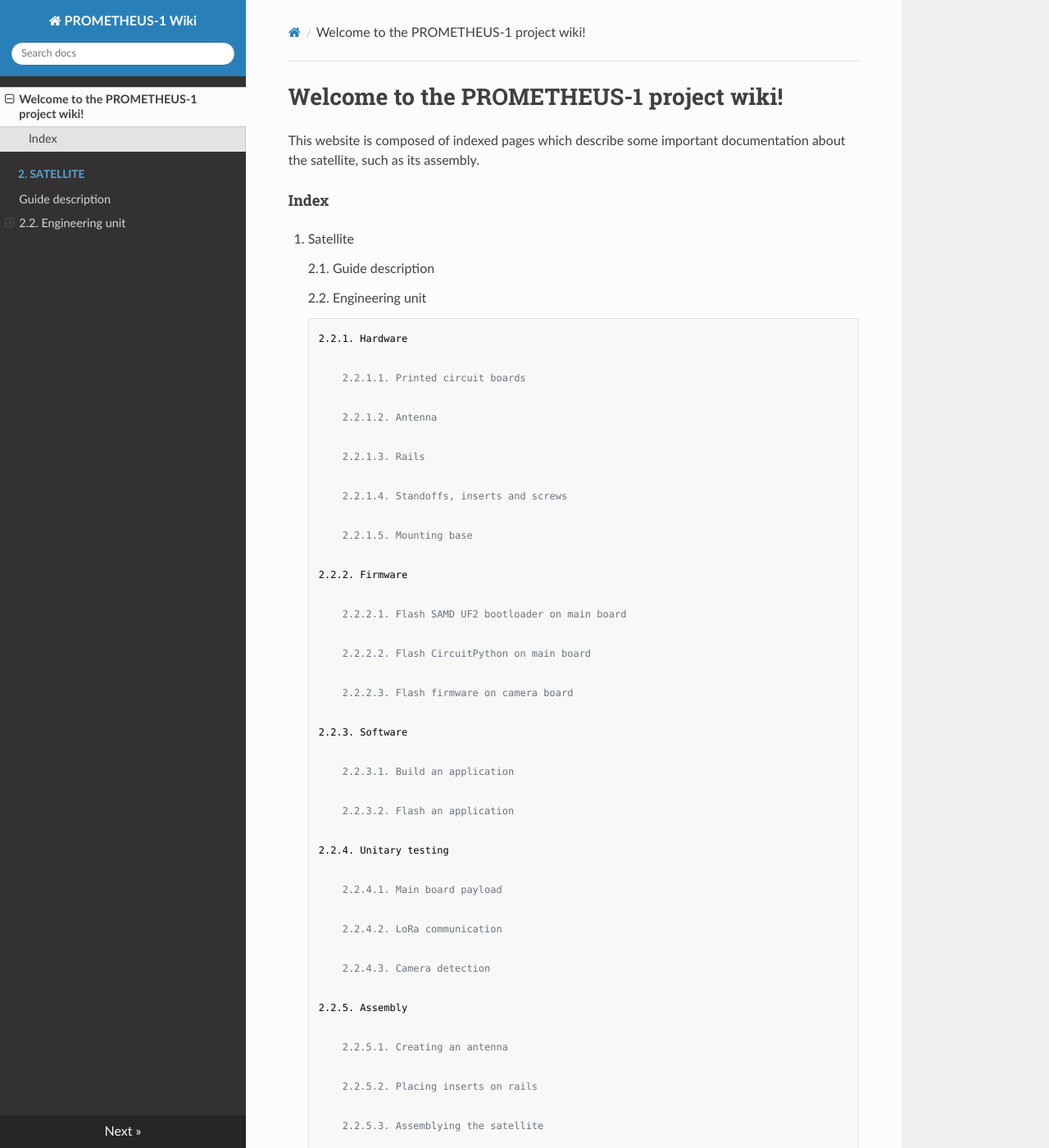
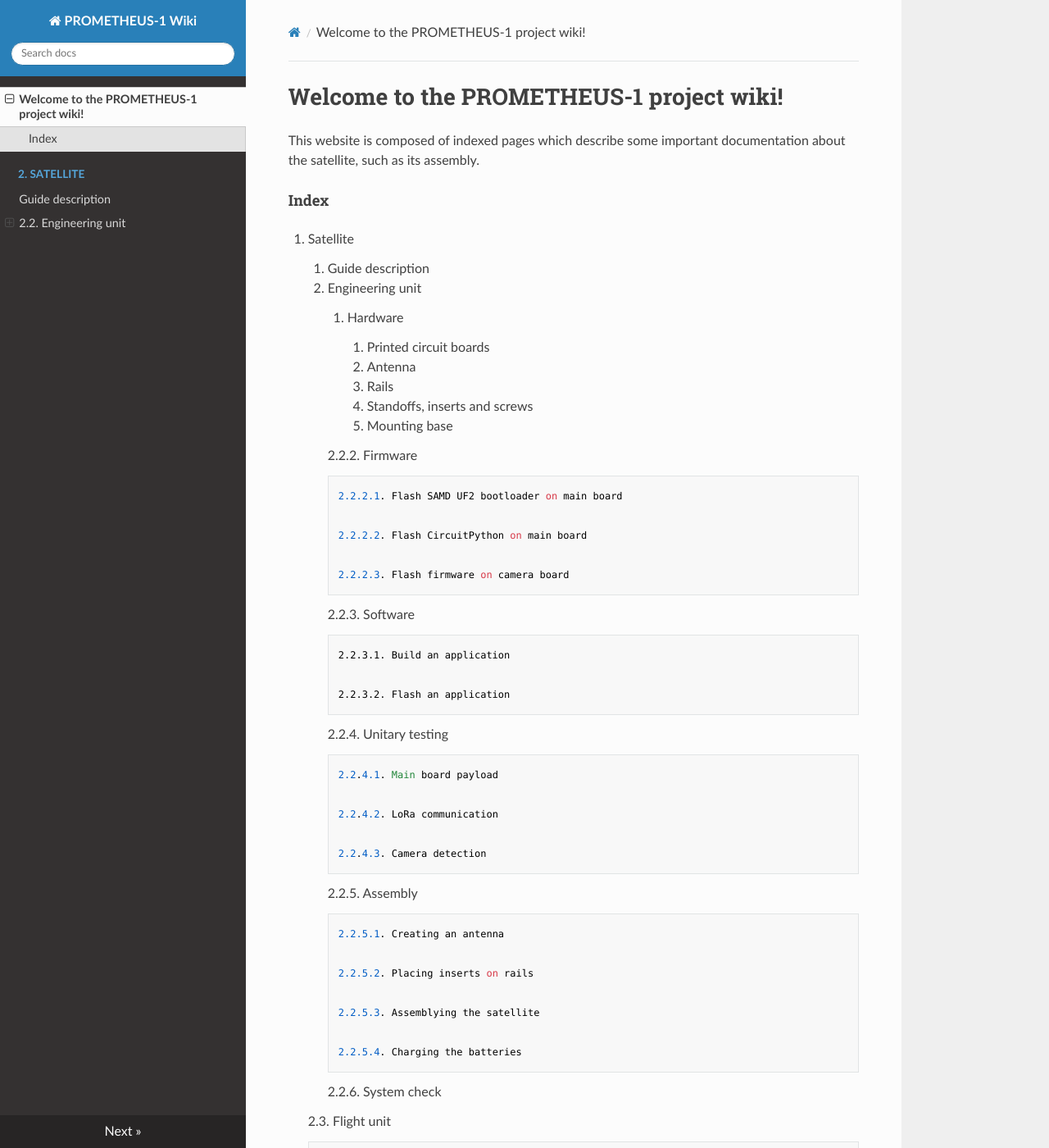
Before and after one commit to AFS-pt/PROMETHEUS-1, an MkDocs documentation site: the page built from docs/index.md, in a window 1280 px wide and 1400 px high. Shown: the whole window at 82% size. Built offline with MkDocs 1.6.1, drawn with Linux system fonts in a browser that asks for light colours; nearby versions of some CDN libraries; some of the changed text lies outside the part shown.

Commit message:
Fixed wiki index

```diff
--- a/docs/index.md
+++ b/docs/index.md
@@ -4,23 +4,23 @@
 
 #### Index
 
-2. Satellite
+1. Satellite
 
-    2.1. Guide description
+    1. Guide description
 
-    2.2. Engineering unit
+    1. Engineering unit
 
-        2.2.1. Hardware
+        1. Hardware
 
-            2.2.1.1. Printed circuit boards
+            1. Printed circuit boards
 
-            2.2.1.2. Antenna
+            1. Antenna
 
-            2.2.1.3. Rails
+            1. Rails
 
-            2.2.1.4. Standoffs, inserts and screws
+            1. Standoffs, inserts and screws
 
-            2.2.1.5. Mounting base
+            1. Mounting base
 
         2.2.2. Firmware
 
```
